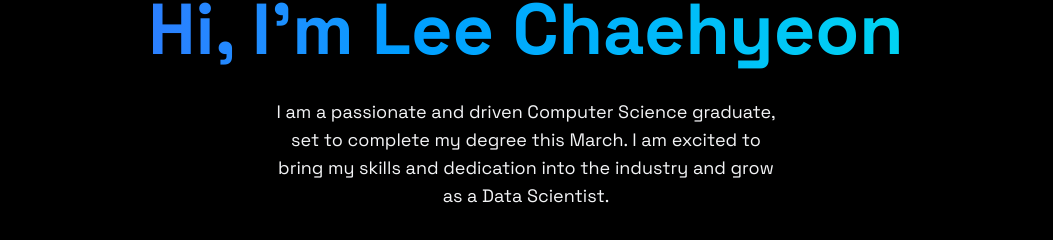
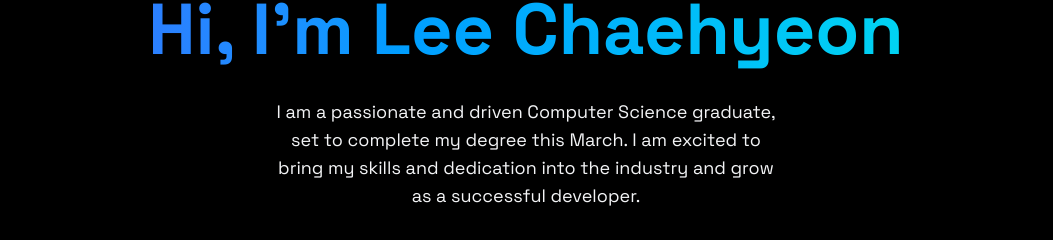
Before and after one commit to Peter-Lee00/leechaehyeon-portfolio, a React (Vite) app: page / in a window 1280 px wide. Shown: the part 262-502 px from the top of the page, without its empty margins (114-1167 px from the left). Built offline with nearby package versions, Linux system fonts and the light colour scheme.

Commit message:
minor updates

```diff
--- a/src/components/sections/Home.jsx
+++ b/src/components/sections/Home.jsx
@@ -14,7 +14,7 @@ export const Home = () => {
 
           <p className="tex-gray-400 text-lg mb-8 max-w-lg mx-auto">
             I am a passionate and driven Computer Science graduate, set to complete my degree this March.
-            I am excited to bring my skills and dedication into the industry and grow as a Data Scientist.
+            I am excited to bring my skills and dedication into the industry and grow as a successful developer.
           </p>
           <div className="flex justify-center space-x-4">
             <a
```
